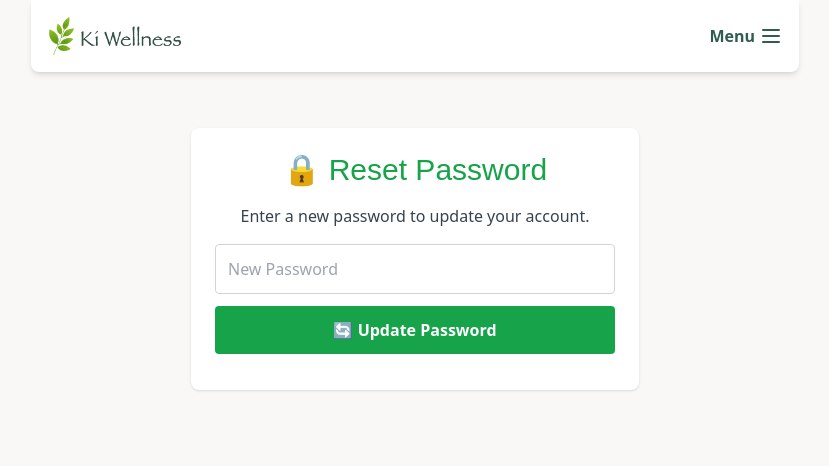
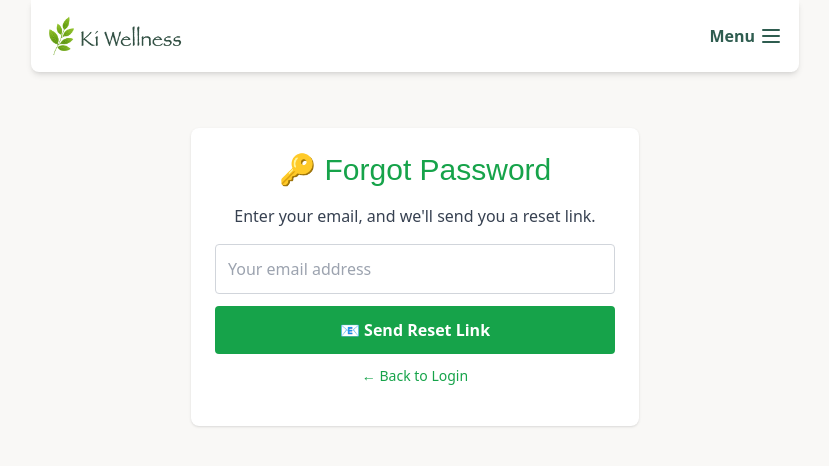
Before and after one commit to kcamacho1/ki-wellness, a FastAPI app: page /reset-password in a window 1280 px wide. Shown: the top 466 px of the page, without its empty margins (225-1054 px from the left). Run offline with FastAPI, Linux system fonts and the light colour scheme; parts of the project's set-up code (start-up, migrations or seed data) failed here and were passed over; some libraries are stand-ins or nearby versions.

Commit message:
added raw tags for jinja templates with js

```diff
--- a/app/templates/forgot-password.html
+++ b/app/templates/forgot-password.html
@@ -34,6 +34,7 @@
   <p id="status" class="text-sm text-gray-600 mt-2"></p>
 </section>
 
+{% raw %}
 <script type="module">
   import { createClient } from 'https://esm.sh/@supabase/supabase-js'
 
@@ -55,5 +56,6 @@
     }
   })
 </script>
+{% endraw %}
 
 {% endblock %}
--- a/app/templates/reset-password.html
+++ b/app/templates/reset-password.html
@@ -2,15 +2,17 @@
 
 {% block content %}
 
+<!-- ✅ Reset Password Page Section -->
 <section class="max-w-md mx-auto bg-white p-6 rounded-lg shadow mt-10 text-center space-y-4">
-  <h2 class="text-3xl font-papyrus text-green-600">🔒 Reset Password</h2>
-  <p class="text-gray-700 mb-4">Enter a new password to update your account.</p>
+  <h2 class="text-3xl font-papyrus text-green-600">🔑 Forgot Password</h2>
+  <p class="text-gray-700 mb-4">Enter your email, and we'll send you a reset link.</p>
 
-  <form id="reset-form" class="space-y-3">
+  <!-- ✅ Password Reset Form -->
+  <form id="forgot-form" class="space-y-3">
     <input
-      type="password"
-      id="new-password"
-      placeholder="New Password"
+      type="email"
+      id="email"
+      placeholder="Your email address"
       class="border border-gray-300 p-3 w-full rounded focus:outline-none focus:ring-2 focus:ring-green-300"
       required
     />
@@ -19,59 +21,52 @@
       type="submit"
       class="w-full bg-green-600 text-white font-semibold py-3 rounded hover:bg-green-700 transition"
     >
-      🔄 Update Password
+      📧 Send Reset Link
     </button>
 
-    <div id="status" class="text-sm text-gray-600 mt-2"></div>
+    <!-- 🔗 Back to login -->
+    <div class="mt-2 text-sm">
+      <a href="/login" class="text-green-600 hover:underline">← Back to Login</a>
+    </div>
   </form>
+
+  <!-- 💬 Status message -->
+  <p id="status" class="text-sm text-gray-600 mt-2"></p>
 </section>
 
+<!-- ✅ JavaScript logic to handle reset request -->
+{% raw %}
 <script type="module">
+  // Import Supabase client from CDN
   import { createClient } from 'https://esm.sh/@supabase/supabase-js'
 
-  document.addEventListener("DOMContentLoaded", async () => {
+  // Wait for the DOM to be fully loaded
+  document.addEventListener("DOMContentLoaded", () => {
+    // Create Supabase client using injected env variables
     const supabase = createClient("{{ SUPABASE_URL }}", "{{ SUPABASE_ANON_KEY }}")
-    const statusEl = document.getElementById("status")
 
-    try {
-      // Step 1: Recover session
-      const { data, error } = await supabase.auth.getSessionFromUrl({ storeSession: true })
-      if (error || !data.session) {
-        statusEl.textContent = "❌ Invalid or expired reset link."
-        return
-      }
+    // Handle form submit event
+    document.getElementById("forgot-form").addEventListener("submit", async (e) => {
+      e.preventDefault()
 
-      // Step 2: Confirm session
-      const { data: userData, error: userError } = await supabase.auth.getUser()
-      if (userError || !userData.user) {
-        statusEl.textContent = "⚠️ Unable to verify user session. Try again or request a new link."
-        return
-      }
+      // Get the entered email address
+      const email = document.getElementById("email").value
 
-      // Step 3: Clean URL fragment
-      history.replaceState(null, "", window.location.pathname)
-
-      // Step 4: Handle password update
-      document.getElementById("reset-form").addEventListener("submit", async (e) => {
-        e.preventDefault()
-
-        const newPassword = document.getElementById("new-password").value
-        const { error: updateError } = await supabase.auth.updateUser({ password: newPassword })
-
-        if (updateError) {
-          statusEl.textContent = `❗ ${updateError.message}`
-        } else {
-          statusEl.textContent = "✅ Password updated! Redirecting..."
-          document.getElementById("reset-form").reset()
-          setTimeout(() => window.location.href = "/login", 2000)
-        }
+      // Send password reset request
+      const { error } = await supabase.auth.resetPasswordForEmail(email, {
+        redirectTo: "https://kiwellness.org/reset-password"  // 🔁 Redirect to your reset-password page
       })
 
-    } catch (e) {
-      console.error("Password reset error:", e.message)
-      statusEl.textContent = "⚠️ Unexpected error. Please try again later."
-    }
+      // Show success or error message
+      const statusEl = document.getElementById("status")
+      if (error) {
+        statusEl.textContent = `❌ ${error.message}`
+      } else {
+        statusEl.textContent = "✅ Reset link sent! Check your email."
+      }
+    })
   })
 </script>
+{% endraw %}
 
 {% endblock %}
```
